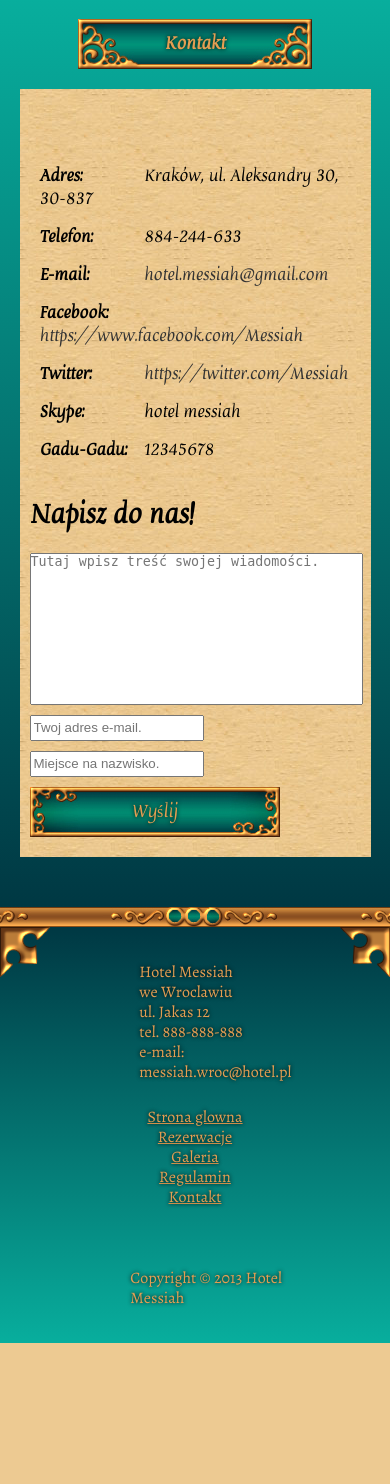
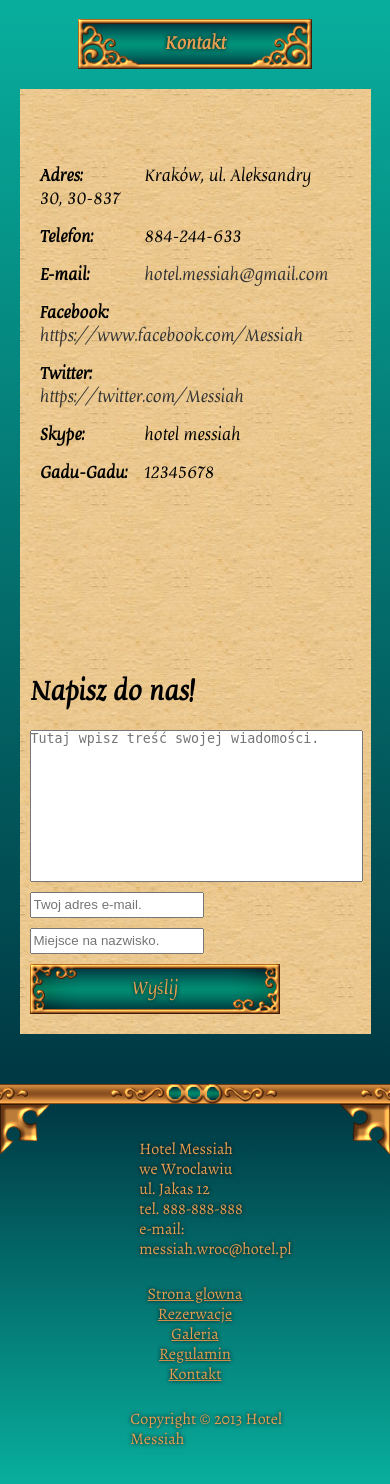
Before and after one commit to Usernamealreadynottaken/Messiah, a Django app: page /kontakt/ in a window 390 px wide. Shown: the part 461-1945 px from the top of the page. Before the commit the page ends 1804 px from the top, so only its background shows below. Run offline with Django 3.2, Linux system fonts and the light colour scheme; data comes from the database, SQL or seed files in the repository; style sheets or scripts are compiled from the project's sources; some libraries are stand-ins or nearby versions.

Commit message:
Fixy do innych przegladarek (Dziala Chrome, Firefox, IE10)

```diff
--- a/Hotel/static/Hotel/main.less
+++ b/Hotel/static/Hotel/main.less
@@ -61,6 +61,10 @@ body {
     min-width: 320px;
 }
 
+img {
+    border: none;
+}
+
 .page {
     margin: 0 auto;
     max-width: 1000px;
@@ -440,6 +444,7 @@ body {
         @media (max-width: 720px) {
             form {
                 text-align: center;
+                text-align: center;
             }
         }
 
@@ -482,7 +487,8 @@ body {
             table input {
                 padding: 1px 18px 1px 2px;
                 width: 184px;
-                line-height: 20px;
+                height: 20px;
+                position: relative;
             }
 
             .positive-input {
@@ -494,7 +500,7 @@ body {
                     height: 18px;
                     position: absolute;
                     right: 5px;
-                    top: 6px;
+                    top: 4px;
                     width: 18px;
                     z-index: 1;
                 }
@@ -513,7 +519,7 @@ body {
                     height: 18px;
                     position: absolute;
                     right: 5px;
-                    top: 6px;
+                    top: 4px;
                     width: 18px;
                     z-index: 1;
                 }
@@ -604,6 +610,11 @@ body {
                 }
 
                 @media (max-width: 720px) {
+
+                    & {
+                        margin: 0 !important;
+                    }
+
                     .change-calendar {
                         display: none;
                     }
@@ -1528,7 +1539,7 @@ body {
 
     @media (max-width: 630px) {
         .contact-wrapper {
-            padding: 60px 0 0 20px !important;
+            padding: 60px 20px 0 20px !important;
             font-size: 15px;
 
             strong {
@@ -1569,16 +1580,29 @@ body {
             }
         }
 
+        @media(max-width: 1000px) {
+            .google-map {
+                width: 100%;
+            }
+        }
+
         .google-map{
-            float: left;
+            display: block;
+            position: relative;
+            padding-bottom: 40%;
+            padding-top: 30px;
+            overflow: hidden;
 
             small{
                 visibility: hidden;
             }
 
             iframe{
-                max-width: 350px;
-                max-height: 300px;
+                position: absolute;
+                top: 0;
+                left: 0;
+                width: 100%;
+                height: 100%;
             }
         }
     }
@@ -1608,6 +1632,10 @@ body {
         .field-wrapper {
             display: block;
             width: 100%;
+
+            div {
+                width: 180px;
+            }
         }
 
         input {
@@ -1644,6 +1672,7 @@ body {
             padding: 1px 18px 1px 2px;
             width: 184px;
             line-height: 20px;
+            height: 20px;
         }
 
         .send {
--- a/Hotel/templates/Hotel/footer.html
+++ b/Hotel/templates/Hotel/footer.html
@@ -19,14 +19,7 @@
         </ul>
 
         <div class="socials">
-            <div class="addthis_toolbox addthis_default_style addthis_32x32_style">
-                <a class="addthis_button_facebook"></a>
-                <a class="addthis_button_twitter"></a>
-                <a class="addthis_button_google_plusone_share"></a>
-            </div>
-            <script type="text/javascript"
-                    src="//s7.addthis.com/js/300/addthis_widget.js#pubid=xa-525e6a173f1b6e62">
-            </script>
+
             <p>Copyright &copy; 2013 Hotel Messiah</p>
         </div>
 
--- a/Hotel/templates/Hotel/header.html
+++ b/Hotel/templates/Hotel/header.html
@@ -16,8 +16,8 @@
             <li><a class="main_page_class" href="{% url 'hotel:glowna' %}">Strona glowna</a></li><!--
             --><li><a class="rezerwacje_class" href="{% url 'hotel:rezerwacje' %}">Zarezerwuj</a><!--
                 --><ul>
-                    <li><a class="rezerwacje_istniejace_class" href="{% url 'hotel:rezerwacje_istnieje' %}">Mam juz rezerwacje</a></li>
-                </ul>
+                    <li><a class="rezerwacje_istniejace_class" href="{% url 'hotel:rezerwacje_istnieje' %}">Mam juz rezerwacje</a></li><!--
+                --></ul>
             </li><!--
             --><li><a class="cennik_class" href="{% url 'hotel:cennik' %}">Cennik</a></li><!--
             --><li><a class="wizualizacja_class" href="{% url 'hotel:wizualizacja' %}">Wizualizacja</a></li><!--
--- a/Hotel/templates/Hotel/kontakt.html
+++ b/Hotel/templates/Hotel/kontakt.html
@@ -48,10 +48,10 @@
                     <textarea name="tresc" cols="" rows="" id="messagebox" placeholder="Tutaj wpisz treść swojej wiadomości." required ></textarea>
                 </div><!-- .textarea-wrapper -->
                 <div class="field-wrapper">
-                    <input type="email" name="email" placeholder="Twoj adres e-mail." required />
+                    <div><input type="email" name="email" placeholder="Twoj adres e-mail." required /></div>
                 </div><!-- .field-wrapper -->
                 <div class="field-wrapper">
-                    <input type="text" name="name" placeholder="Miejsce na nazwisko." required />
+                    <div><input type="text" name="name" placeholder="Miejsce na nazwisko." required /></div>
                 </div><!-- .field-wrapper -->
                 <a class="send">Wyślij</a>
 
--- a/Hotel/views.py
+++ b/Hotel/views.py
@@ -1,11 +1,13 @@
 import random
 import datetime
 from datetime import date
+from django.core.mail.message import EmailMessage
 from django.shortcuts import render
 from django.contrib.auth.decorators import login_required
 from django.core.exceptions import ObjectDoesNotExist
 from django.db.models import Q
 from django.core.mail import send_mail
+from django.core.mail import EmailMultiAlternatives
 from django.http import HttpResponseRedirect
 
 # Zeby skorzystac z ajaxa potrzebujemy zwrocic HttpResponse object.
@@ -151,13 +153,19 @@ def wyslij_email(request, pk):
     if request.is_ajax():
         response_message = "success"
 
+        wiadomosc = Wiadomosc.objects.get(id=pk)
         subject = 'Hotel Messiah'
         message = request.GET['message']
+        messageHTML = "<h3>Twoje pytanie: </h3><p>" + wiadomosc.tresc + \
+            "</p><h3>Nasza odpowiedz: </h3><p>" + request.GET['message'] + "</p>"
         from_email = 'hotel.messiah@gmail.com'
         to_email = request.GET['email_address']
         if subject and message and from_email:
             try:
-                send_mail(subject, message, from_email, [to_email])
+                # send_mail(subject, message, from_email, [to_email])
+                msg = EmailMessage(subject, messageHTML, from_email, [to_email])
+                msg.content_subtype = "html"
+                msg.send()
                 pass
             except KeyError:
                 response_message = "site_error"
@@ -165,12 +173,11 @@ def wyslij_email(request, pk):
             response_message = "empty_field"
 
         if response_message == "success":
-            wiadomosc = Wiadomosc.objects.get(id=pk)
             wiadomosc.wyslano_odpowiedz = True
             wiadomosc.odpowiedz = message
             wiadomosc.save()
 
-        response = '{"message": "' + response_message + '" }'
+        response = response_message
         return HttpResponse(response)
     else:
         raise Http404
```
Also changed, not shown: Hotel/templates/Hotel/rezerwacje.html (+8 -8 lines), Hotel/templates/Hotel/wiadomosci.html (+7 -28 lines), 1 other file.
